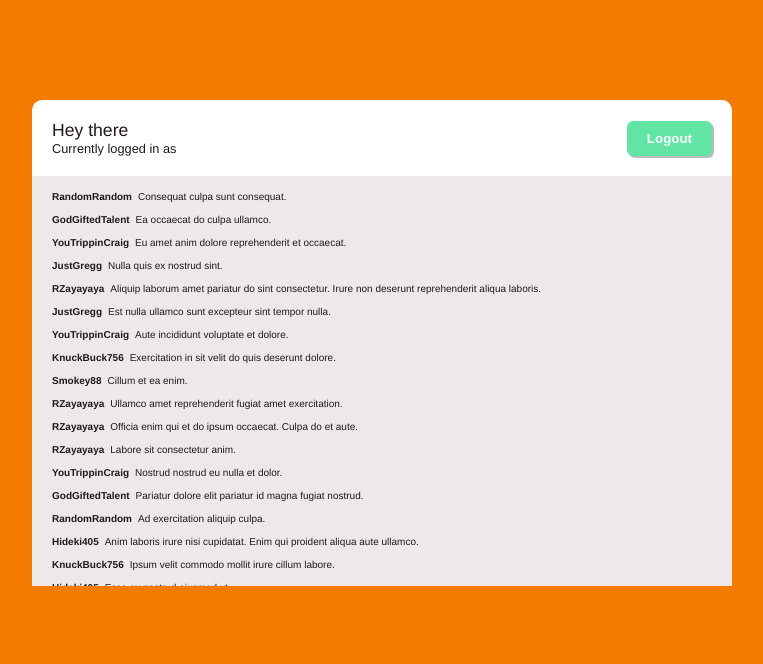
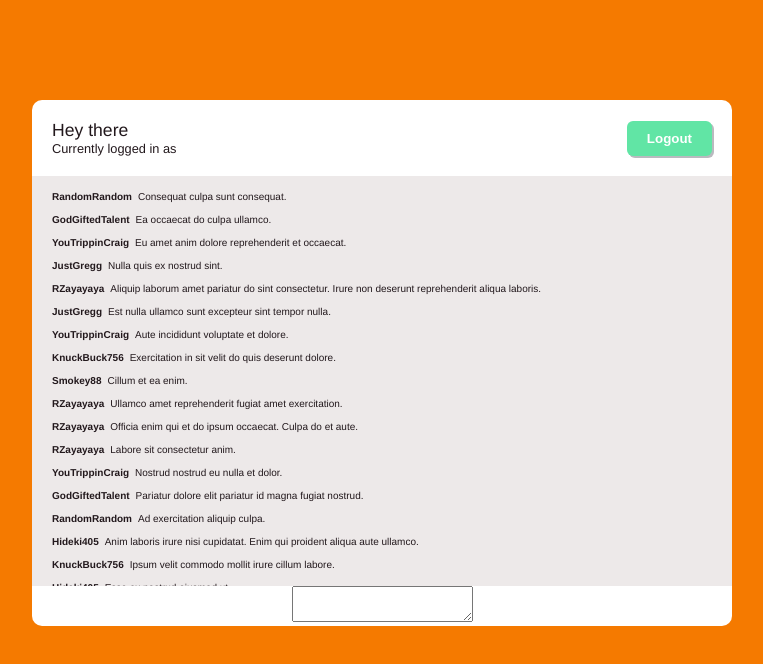
Before and after one commit to SmithBWare89/chatroom-app, a Vue app: page /chatroom in a window 1280 px wide. Shown: the top 664 px of the page, without its empty margins (258-1021 px from the left). Built offline with nearby package versions, Linux system fonts and the light colour scheme; data requests are answered from the project's data file.

Commit message:
added text area for chat input

```diff
--- /dev/null
+++ b/src/components/NewChat.vue
@@ -0,0 +1,22 @@
+<template>
+<div id="chatInput">
+    <textarea required></textarea>
+</div>
+</template>
+
+<script>
+export default {
+    name: 'NewChat'
+}
+</script>
+
+<style scoped>
+    #chatInput {
+        width: 100%;
+        height: 100%;
+        margin: 0 auto;
+        background: #FFFFFF;
+        border-bottom-left-radius: 10px;
+        border-bottom-right-radius: 10px;
+    }
+</style>
--- a/src/views/Chatroom.vue
+++ b/src/views/Chatroom.vue
@@ -1,6 +1,7 @@
 <template>
   <div class="chatroom">
     <ChatView :data="data" />
+    <NewChat />
   </div>
 </template>
 
@@ -9,10 +10,11 @@ import { ref } from "@vue/reactivity";
 import { LoremIpsum } from "lorem-ipsum";
 import { onMounted } from '@vue/runtime-core';
 import ChatView from '../components/ChatView.vue'
+import NewChat from '../components/NewChat.vue'
 
 export default {
   name: "Chatroom",
-  components: { ChatView },
+  components: { ChatView, NewChat },
   setup() {
     const data = ref([]);
     const uri = ref("http://localhost:3000/chats");
```
